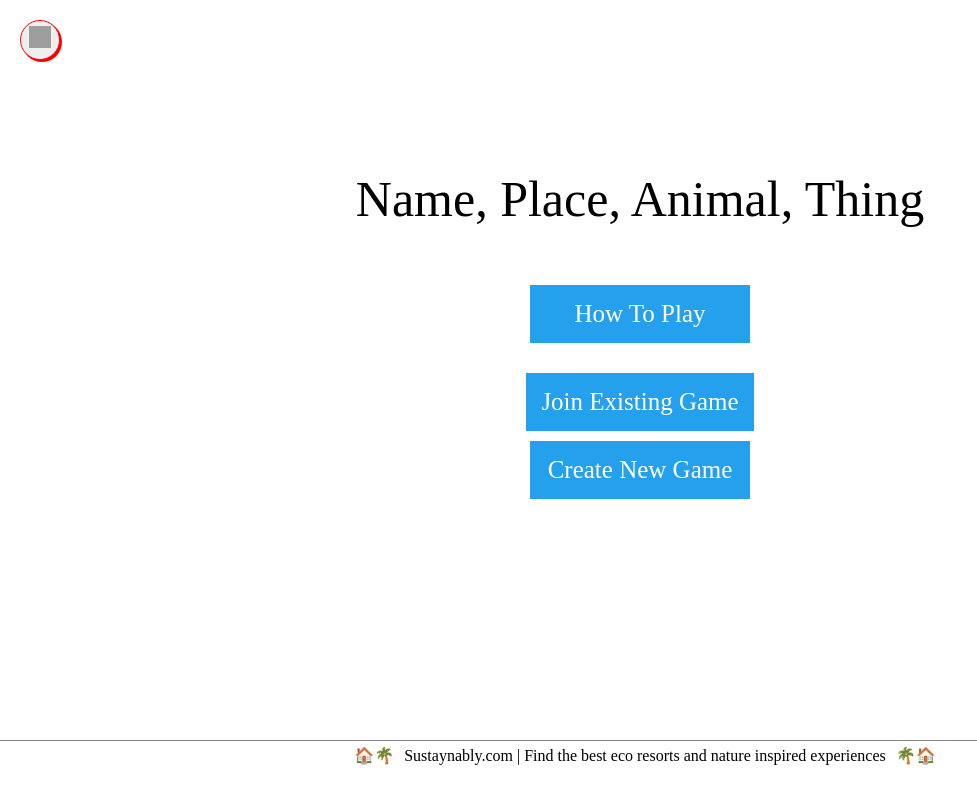
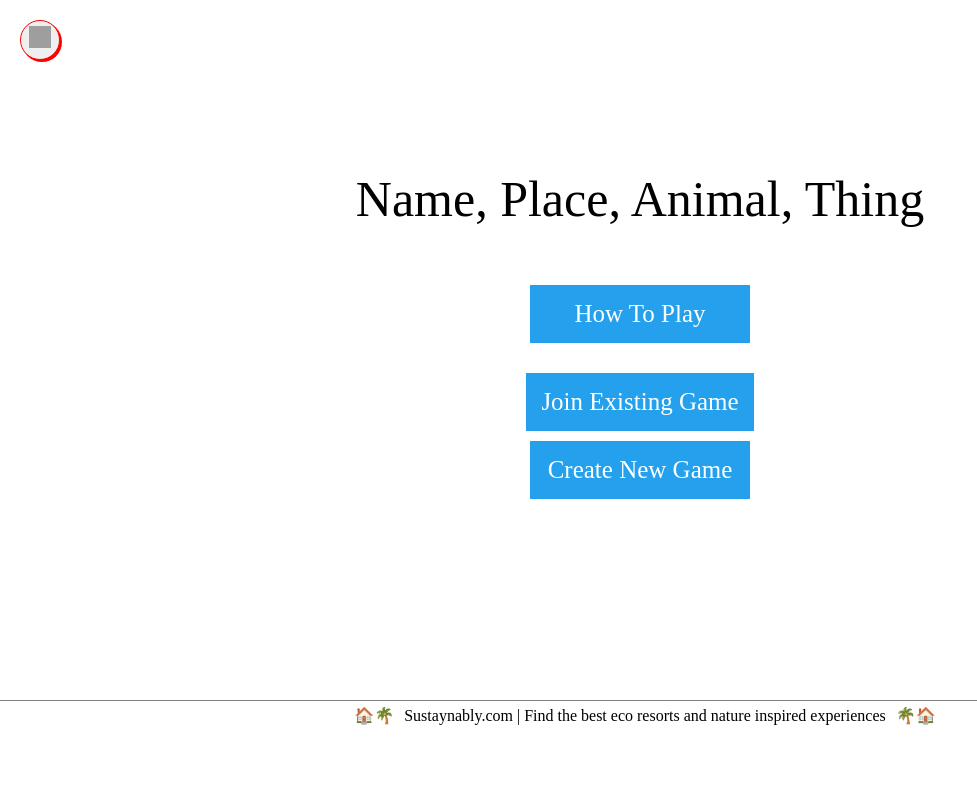
Before and after one commit to nihakhanna/name-place-animal-thing-client, a Next.js app: page / in a window 1280 px wide. Shown: the whole page, without its empty margins (0-977 px from the left). Built offline with nearby package versions, Linux system fonts and the light colour scheme; no server answers; grey boxes are pictures that could not be loaded; a web font is replaced by a local one.

Commit message:
more footer adjustments

```diff
--- a/components/Landing.js
+++ b/components/Landing.js
@@ -16,7 +16,7 @@ const Container = styled.div`
   padding-top: 50px;
   flex-direction: column;
   font-family: ${theme.font};
-  min-height: calc(100vh - 110px);
+  min-height: 80vh;
 `
 
 const Header = styled.div`
@@ -53,6 +53,7 @@ const Footer = styled.div`
   padding: 5px;
   background-color: white;
   color: black;
+  margin-top: 10px;
   text-align: center;
   border-top: 1px solid gray;
   max-height: 60px;
```
